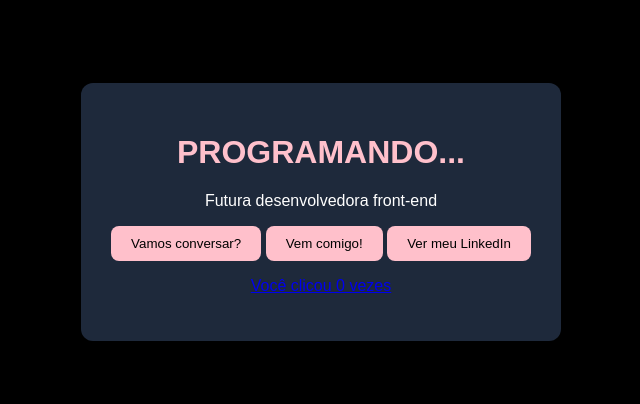
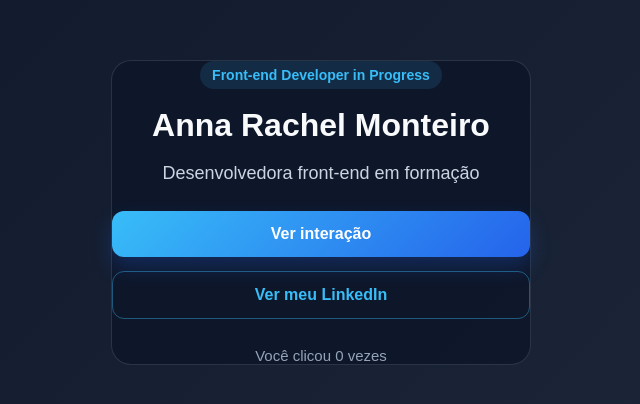
Before and after one commit to a2rmont/dev-start, a plain HTML site: page index.html in a window 1280 px wide. Shown: the part 188-592 px from the top of the page, without its empty margins (319-959 px from the left). Drawn offline with Linux system fonts and the light colour scheme.

Commit message:
melhorando lógica e organização do javascript

```diff
--- a/index.html
+++ b/index.html
@@ -1,47 +1,29 @@
 <!DOCTYPE html>
-    <html>
-        <head>
-           <meta charset= "UTF-8">
-            <title>DESENVOLVENDO COM A ANNA</title>
-            <link rel="stylesheet" href="style.css">
-        </head>
-        <body>
-            <div class="card">
-                <h1>PROGRAMANDO...</h1>
-            <p id="mensagem">Futura desenvolvedora front-end</p>
-             <button>Vamos conversar?</button>
-             <button onclick="mudarTexto()">Vem comigo!</button>
-             <a href="https://www.linkedin.com/in/annaracheltech/" target="_blank">
-    <button>Ver meu LinkedIn</button>
-    <p id="contador">Você clicou 0 vezes</p>
-</a>
+<html>
+    <html lang="pt-BR">
+   <head>
+    <meta charset="UTF-8">
 
+    <title>Anna Rachel Monteiro | Portfólio</title>
 
-<script>
-let ativo = false;
-let contador = 0;
+    <link rel="stylesheet" href="style.css">
+</head>
+<body>
+    <div class="card">
+        <span class="tag">Front-end Developer in Progress</span>
 
-function mudarTexto() {
+        <h1>Anna Rachel Monteiro</h1>
+        <p id="mensagem">Desenvolvedora front-end em formação</p>
 
-    contador = contador + 1;
-    document.getElementById("contador").innerText=
-    "Você clicou " + contador + " vezes";
-    if (ativo === false) {
-        document.getElementById("mensagem").innerText = "Você clicou no botão!";
-        ativo = true;
-    } else {
-        document.getElementById("mensagem").innerText = "Futura desenvolvedora front-end";
-        ativo = false;
-    }
+        <button onclick="mudarTexto()">Ver interação</button>
 
-}
+        <a href="https://www.linkedin.com/in/annaracheltech/" target="_blank" rel="noopener noreferrer">
+            Ver meu LinkedIn
+        </a>
 
+        <p id="contador">Você clicou 0 vezes</p>
+    </div>
 
-</script>
-
-            </div>
-
-        </body>
-
-
-    </html>
+    <script src="script.js"></script>
+</body>
+</html>
--- /dev/null
+++ b/script.js
@@ -0,0 +1,30 @@
+let ativo = false;
+let contador = 0;
+
+function mudarTexto() {
+
+    const mensagem = document.getElementById("mensagem");
+    const contadorTexto = document.getElementById("contador");
+
+    // contador
+    contador++;
+
+    let textoClique;
+
+    if (contador === 1) {
+        textoClique = "Você clicou 1 vez";
+    } else {
+        textoClique = "Você clicou " + contador + " vezes";
+    }
+
+    contadorTexto.innerText = textoClique;
+
+    // toggle mensagem
+    if (!ativo) {
+        mensagem.innerText = "Você clicou no botão!";
+        ativo = true;
+    } else {
+        mensagem.innerText = "Futura desenvolvedora front-end";
+        ativo = false;
+    }
+}
--- a/style.css
+++ b/style.css
@@ -1,35 +1,102 @@
+*{
+    margin: 0;
+    padding: 0;
+    box-sizing: border-box;
+}
+
 body {
-    background-color: black;
+    min-height: 100vh;
+    background: linear-gradient(135deg,#0f172a, #1e293b);
+    font-family: Arial, sans-serif;
     display: flex;
     justify-content: center;
     align-items: center;
-    height: 100vh;
-    margin:0;
-
-    color: white;
-    text-align: center;
-    font-family: Arial, sans-serif;
+    padding: 24px;
+    color: #e2e8f0;
 }
 
 .card {
-    background-color: #1e293b;
-    padding: 30px;
-    border-radius: 12px;
+    width: 100%;
+    max-width: 420px;
+    background-color:rgba(15, 23, 42, 0.92);
+    border: 1px solid rgba(148, 163, 184, 0.2);
+    border-radius: 20px;
+    padding: 32px 24 px;
     text-align: center;
-    box-shadow: 0px 0px 20px rgba (0,0,0,0,3);
+    box-shadow: 0 20px 45 px rgba(0, 0, 0, 0.35);
+    backdrop-filter: blur (8px);
 }
 
+.tag {
+    display: inline-block;
+    margin-bottom: 18px;
+    padding: 6px 12px;
+    background-color: rgba(56, 189, 248, 0.12);
+    color: #38bdf8;
+    border: 1px solid rgba (56, 189, 248, 0.35);
+    border-radius: 999px;
+    font-size: 14px;
+    font-weight: bold;
+}
 h1 {
-    color: pink;
+    font-size: 32px;
+    margin-bottom: 16px;
+    color: #f8fafc;
+}
+
+#mensagem {
+    font-size: 18px;
+    line-height: 1.5;
+    color: #cbd5e1;
+    margin-bottom: 24px;
 }
 
 button {
+    width: 100%;
+    background: linear-gradient(135deg, #38bdf8, #2563eb);
+    color: white;
+    border: none;
+    border-radius: 12px;
+    padding: 14px 18px;
+    font-size: 16px;
+    font-weight: bold;
+    margin-bottom: 14px;
+    cursor: pointer;
+    transition: transform 0.2s, box-shadow 0.2s, opacity 0.2s;
+    box-shadow: 0 10px 20px rgba(37, 99, 235, 0.25);
+}
 
-    background-color: pink;
-    color: black;
-    border: none;
-    padding: 10px 20px;
-    border-radius: 8px;
-    cursor: pointer;
+button:hover {
+    transform: translateY(-2px);
+    opacity: 0.95;
+}
 
+button:active {
+    transform: scale(0.98);
 }
+
+a {
+    display: inline-block;
+    width: 100%;
+    text-decoration: none;
+    background-color: transparent;
+    color: #38bdf8;
+    border: 1px solid rgba(56, 189, 248, 0.4);
+    border-radius: 12px;
+    padding: 14px 18px;
+    font-weight: bold;
+    margin-bottom: 20px;
+    transition: background-color 0.2s, color 0.2s, transform 0.2s;
+}
+
+a:hover {
+    background-color: rgba(56, 189, 248, 0.08);
+    color: #7dd3fc;
+    transform: translateY(-2px);
+}
+
+#contador {
+    font-size: 15px;
+    color: #94a3b8;
+    margin-top: 8px;
+}
```
